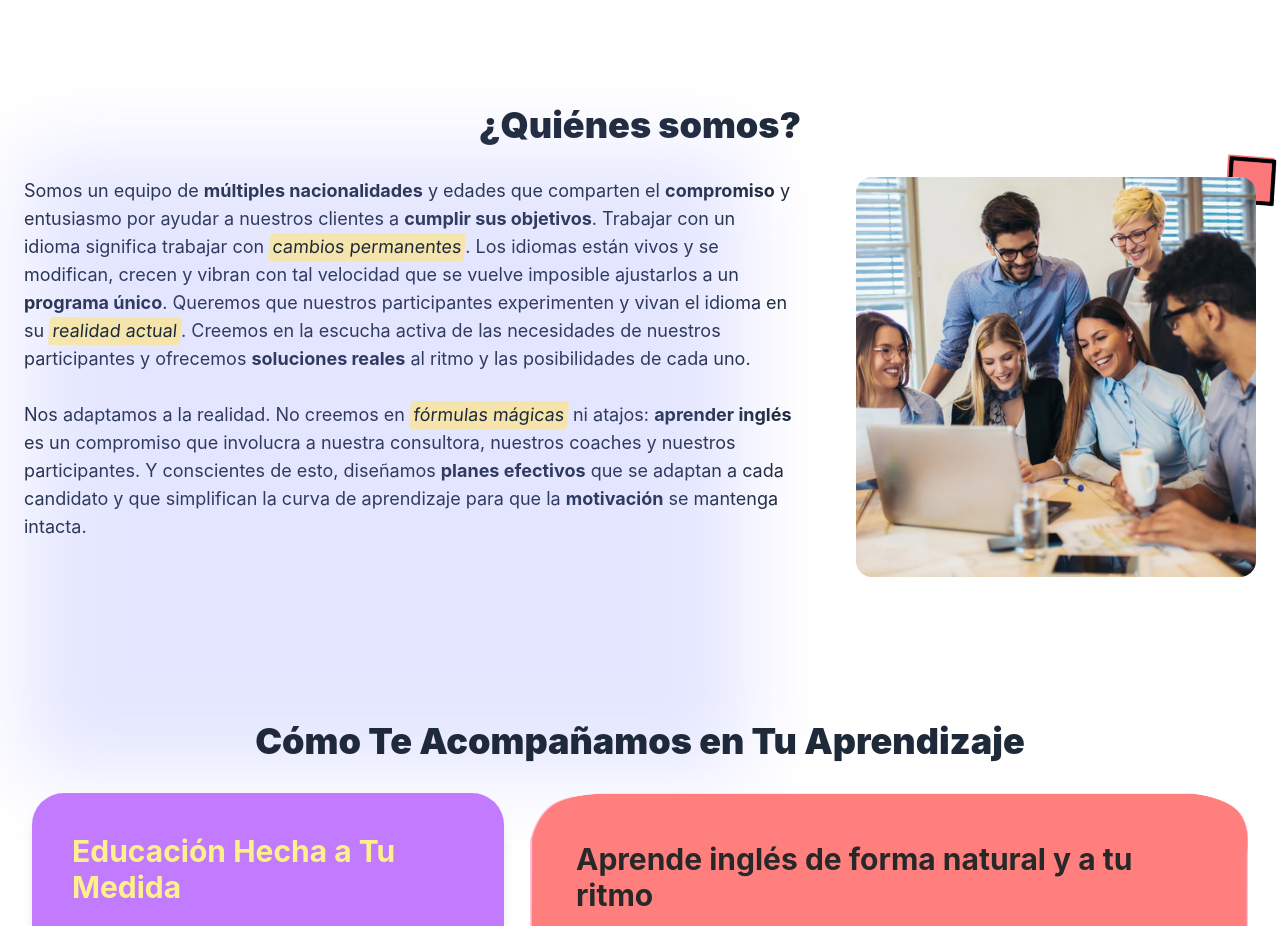
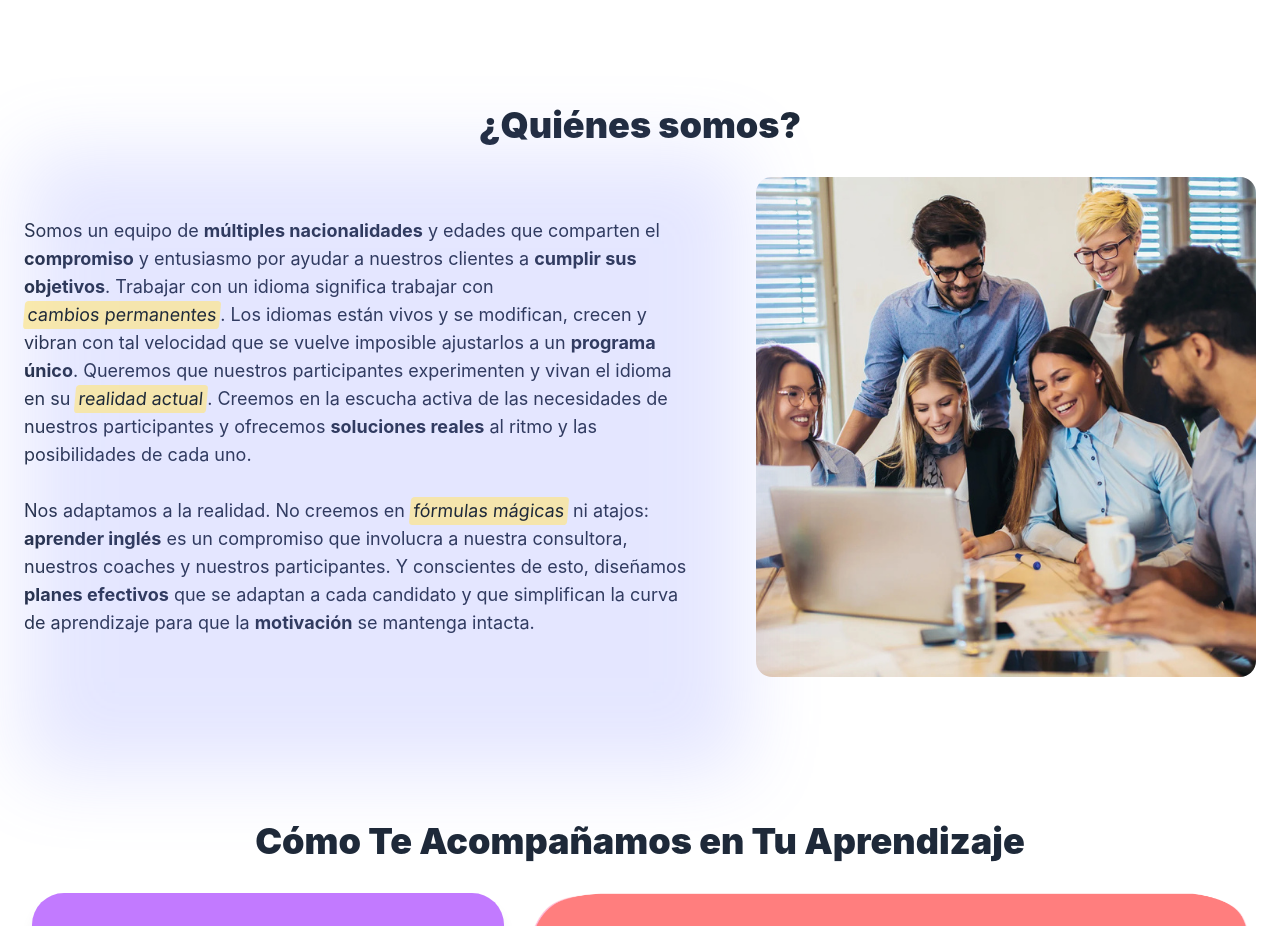
Before and after one commit to EngelFreites/official-english-web, a React (Vite) app: page / in a window 1280 px wide. Shown: the part 1020-1946 px from the top of the page. Built offline with nearby package versions, Linux system fonts and the light colour scheme.

Commit message:
style: add mobile mode

```diff
--- a/src/component/WeAre/WeAre.jsx
+++ b/src/component/WeAre/WeAre.jsx
@@ -2,10 +2,10 @@ import Title from "../Title/Title";
 
 export default function WeAre() {
   return (
-    <section className="flex flex-col py-32 px-6 max-w-7xl mx-auto">
+    <section className="flex flex-col py-32 px-6 max-w-7xl mx-auto ">
       <Title>¿Quiénes somos?</Title>
 
-      <div className="flex gap-16 relative">
+      <div className="flex flex-col lg:flex-row justify-center items-center gap-16 relative">
         <div class="absolute -top-6 left-0 w-[720px] h-[620px] bg-indigo-400 opacity-20 blur-2xl"></div>
         <p className="text-lg text-gray-800 whitespace-pre-line">
           Somos un equipo de <strong>múltiples nacionalidades</strong> y edades
@@ -28,15 +28,11 @@ export default function WeAre() {
           que simplifican la curva de aprendizaje para que la{" "}
           <strong>motivación</strong> se mantenga intacta.
         </p>
+
         <img
           src="weare.png"
           alt="quines somos"
-          className="w-[400px] h-[400px] rounded-2xl z-10"
-        />
-        <img
-          src="/cuadrado.png"
-          className=" -right-8 -top-8 hidden rotate-44 sm:block absolute w-20 "
-          alt=""
+          className=" w-[600px] lg:w-full bg-cover bg-no-repeat h-full rounded-2xl"
         />
       </div>
     </section>
```
